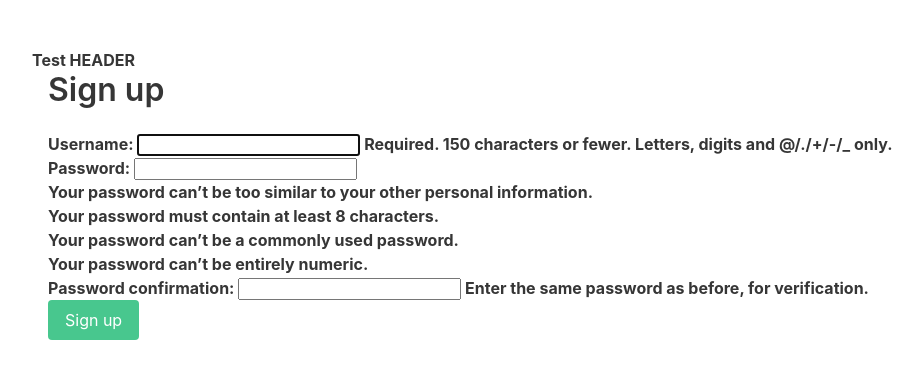
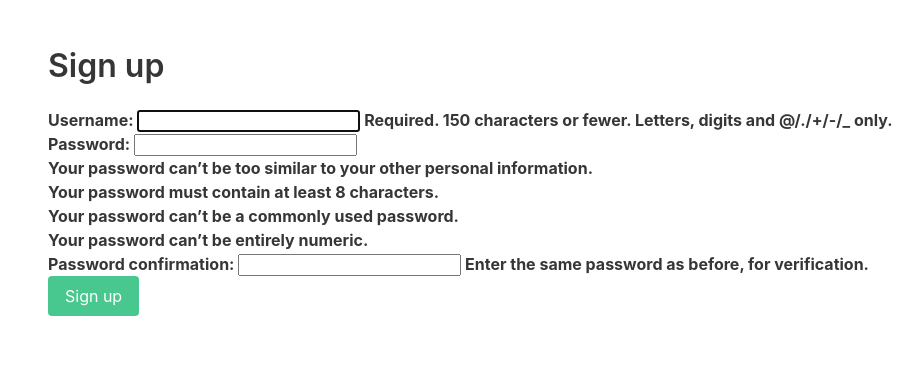
Before and after one commit to AnthonyMastores/clear-news, a Django app: page /signup/ in a window 1280 px wide. Shown: the part 80-459 px from the top of the page, without its empty margins (16-938 px from the left). Run offline with Django 4.2, Linux system fonts and the light colour scheme.

Commit message:
remove test header

```diff
--- a/apps/core/templates/core/base.html
+++ b/apps/core/templates/core/base.html
@@ -34,7 +34,6 @@
 
 
         <section class="section">
-            <p> Test HEADER </p>
             {% block content %}
             {% endblock %}
         </section>
```
